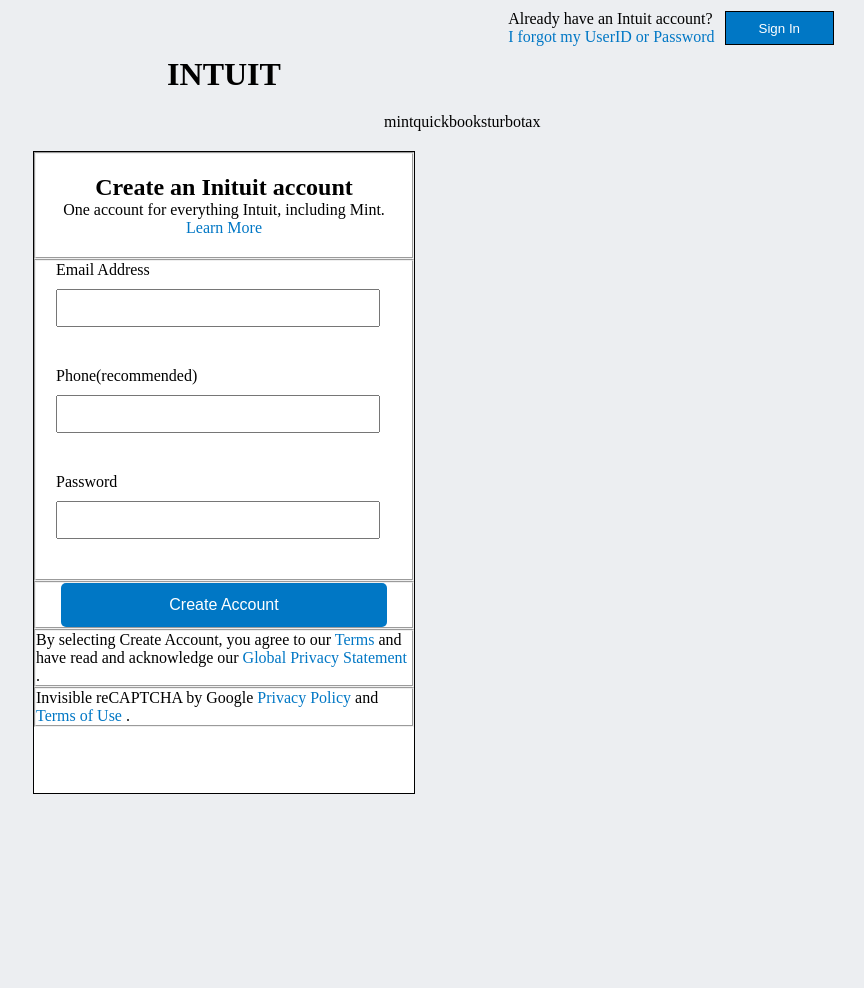
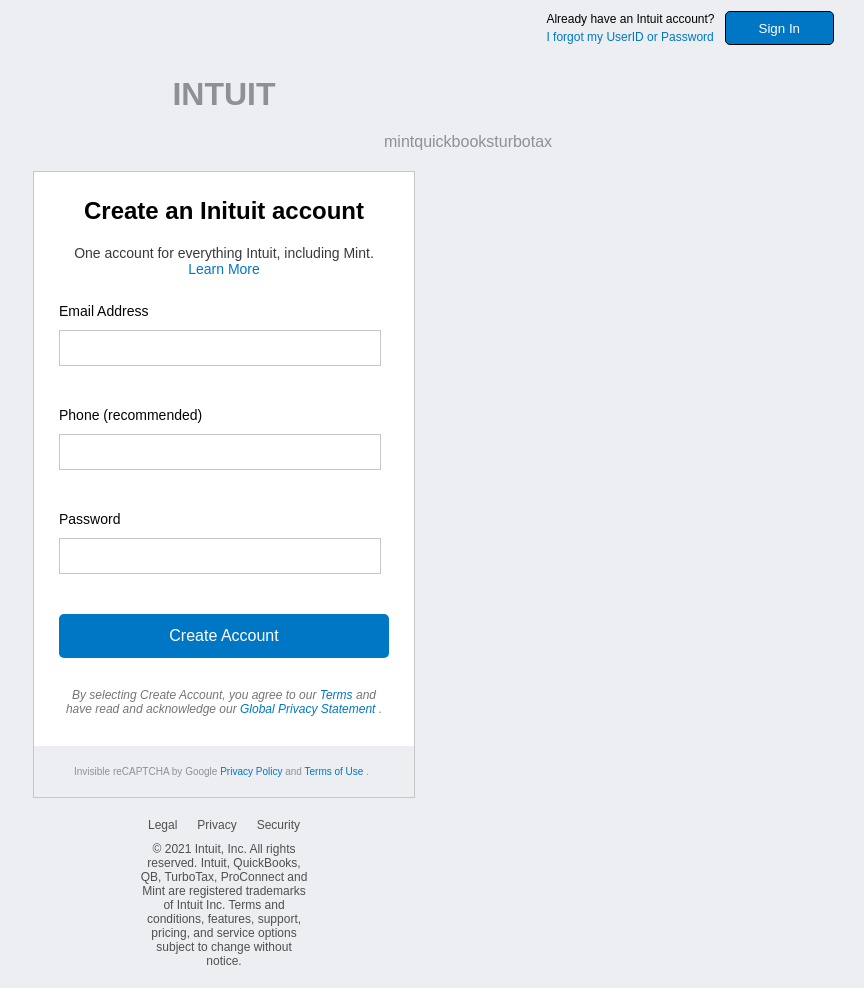
Before and after one commit to johnngo10/mint-signup-page, a plain HTML site: page index.html in a window 1280 px wide. Shown: the top 988 px of the page, without its empty margins (416-1280 px from the left). Before the commit the page ends 800 px from the top, so only its background shows below. Drawn offline with Linux system fonts and the light colour scheme.

Commit message:
Finished styling

```diff
--- a/index.html
+++ b/index.html
@@ -9,7 +9,7 @@
   </head>
   <body>
     <div class="signin-container">
-      <div>
+      <div class="signin-text">
         <p>Already have an Intuit account?</p>
         <p class="links">I forgot my UserID or Password</p>
       </div>
@@ -51,7 +51,7 @@
           </div>
           <div>
             <label for="phone" class="input-labels">
-              Phone(recommended)
+              Phone (recommended)
               <input type="text" />
             </label>
           </div>
@@ -65,19 +65,32 @@
         <fieldset class="submit-form">
           <input type="submit" name="submit" value="Create Account" />
         </fieldset>
-        <fieldset>
+        <fieldset class="terms-field">
           <p>
             By selecting Create Account, you agree to our
             <span class="links">Terms</span> and have read and acknowledge our
             <span class="links">Global Privacy Statement</span> .
           </p>
         </fieldset>
-        <fieldset>
+        <fieldset class="captcha-field">
           Invisible reCAPTCHA by Google
           <span class="links">Privacy Policy</span> and
           <span class="links">Terms of Use</span> .
         </fieldset>
       </form>
+      <div class="legal-section">
+        <ul>
+          <li>Legal</li>
+          <li>Privacy</li>
+          <li>Security</li>
+        </ul>
+        <p>
+          © 2021 Intuit, Inc. All rights reserved. Intuit, QuickBooks, QB,
+          TurboTax, ProConnect and Mint are registered trademarks of Intuit Inc.
+          Terms and conditions, features, support, pricing, and service options
+          subject to change without notice.
+        </p>
+      </div>
     </main>
   </body>
 </html>
--- a/style.css
+++ b/style.css
@@ -1,10 +1,15 @@
 * {
   padding: 0;
   margin: 0;
+  font-family: Arial, Helvetica, sans-serif;
 }
 
 body {
   background-color: #eceef1;
+}
+
+fieldset {
+  border: none;
 }
 
 /* header */
@@ -16,6 +21,11 @@ body {
   padding: 10px 30px;
 }
 
+.signin-text {
+  font-size: 12px;
+  line-height: 18px;
+}
+
 .signin-container button {
   background-color: #0077c5;
   border: 1px solid black;
@@ -23,6 +33,7 @@ body {
   width: 109.47px;
   height: 34px;
   margin-left: 10px;
+  border-radius: 5px;
 }
 
 .links {
@@ -34,11 +45,15 @@ body {
 
 main {
   display: flex;
+  flex-direction: column;
+  align-items: center;
   justify-content: center;
 }
 
 #intuit-logo {
   text-align: center;
+  padding-top: 20px;
+  color: #8d9096;
 }
 
 .apps-container {
@@ -49,27 +64,35 @@ main {
 
 .apps {
   display: flex;
+  color: #8d9096;
 }
 
 form {
-  border: 1px solid black;
+  border: 1px solid #c7c7c7;
   background-color: white;
   width: 380px;
-  height: 641px;
+  /* height: 641px; */
 }
 
 .form-header {
-  padding: 20px;
+  padding: 25px;
   text-align: center;
 }
 
-.signup-inputs {
-  padding: 0 20px;
+.form-header p {
+  margin-top: 20px;
+  font-size: 14px;
+  color: #393a3d;
 }
 
-/* .input-labels {
-  margin-top: 10px;
-} */
+.signup-inputs {
+  padding: 0 25px;
+}
+
+.input-labels {
+  font-size: 14px;
+  color: #040404;
+}
 
 .signup-inputs div {
   margin-bottom: 40px;
@@ -80,6 +103,7 @@ form {
   height: 34px;
   font-size: 16px;
   margin-top: 10px;
+  border: 1px solid #c7c7c7;
 }
 
 .submit-form {
@@ -97,3 +121,36 @@ form {
   font-size: 16px;
   border-radius: 5px;
 }
+
+.terms-field {
+  padding: 30px 25px;
+  text-align: center;
+  font-style: italic;
+  font-size: 12px;
+  color: #757575;
+}
+
+.captcha-field {
+  padding: 20px 40px;
+  background-color: #eceef1;
+  font-size: 10px;
+  color: #8d9096;
+}
+
+.legal-section {
+  color: #505050;
+  text-align: center;
+  font-size: 12px;
+  padding: 20px 600px;
+}
+
+.legal-section ul {
+  list-style: none;
+  display: flex;
+  justify-content: center;
+  padding-bottom: 10px;
+}
+
+.legal-section ul li {
+  margin: 0 10px;
+}
```
